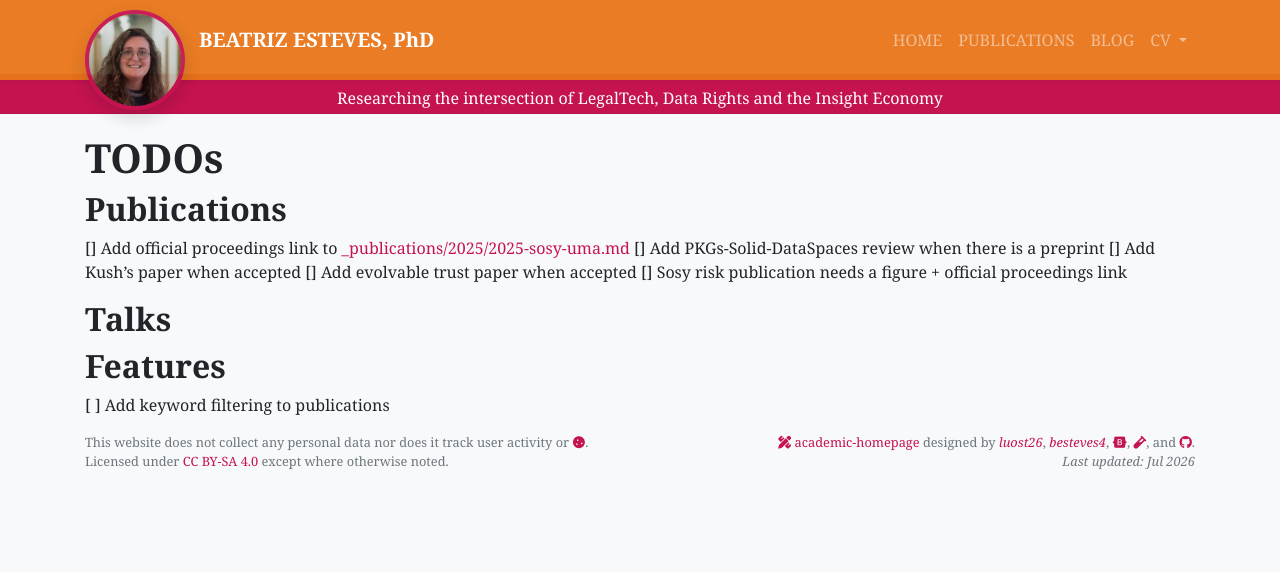
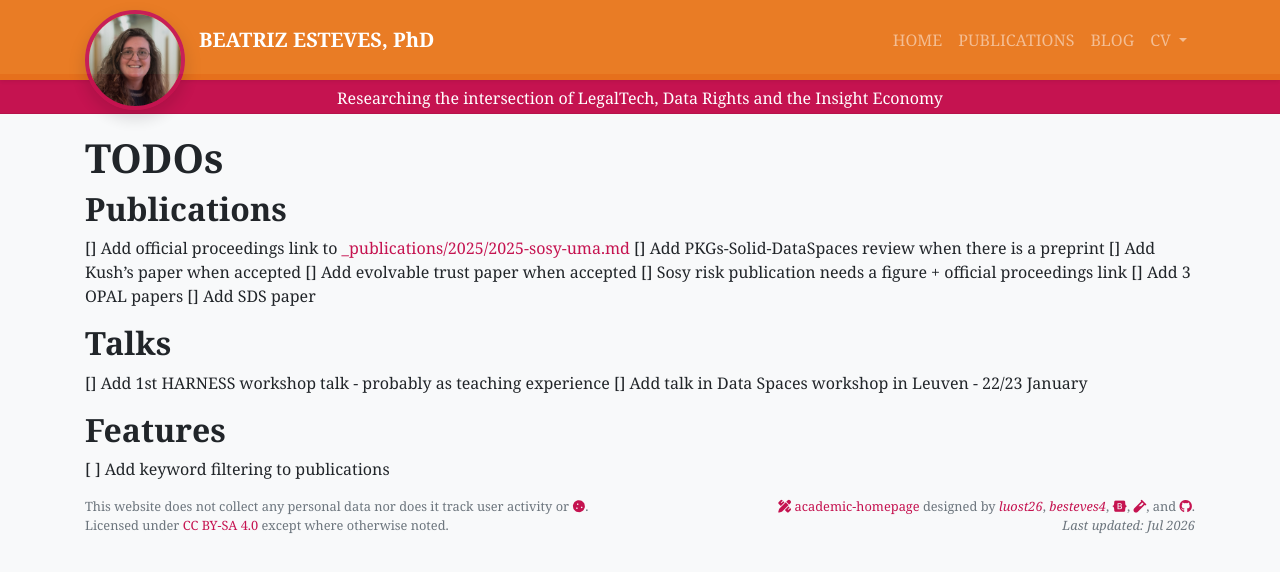
Before and after one commit to besteves4/besteves4.github.io, a Jekyll site: the page built from TODOS.md, in a window 1280 px wide. Shown: the top 572 px of the page. Built offline with Jekyll 4.4.1, drawn with Linux system fonts in a browser that asks for light colours; nearby versions of some CDN libraries; our own code applies the rules of GitHub Pages for plain Markdown files; a style sheet for code colours, icons or effects is not loaded.

Commit message:
add talks todos

```diff
--- a/TODOS.md
+++ b/TODOS.md
@@ -6,8 +6,12 @@
 [] Add Kush's paper when accepted
 [] Add evolvable trust paper when accepted
 [] Sosy risk publication needs a figure + official proceedings link
+[] Add 3 OPAL papers
+[] Add SDS paper
 
 ## Talks
+[] Add 1st HARNESS workshop talk - probably as teaching experience
+[] Add talk in Data Spaces workshop in Leuven - 22/23 January
 
 ## Features
 [ ] Add keyword filtering to publications
```
